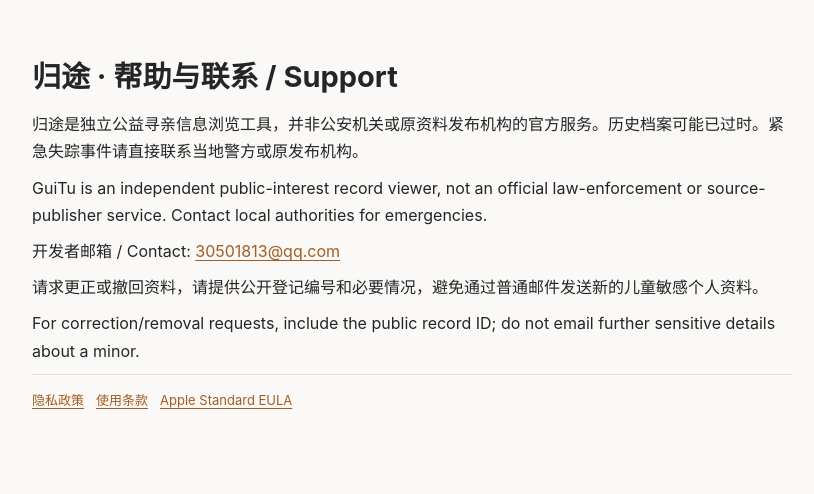
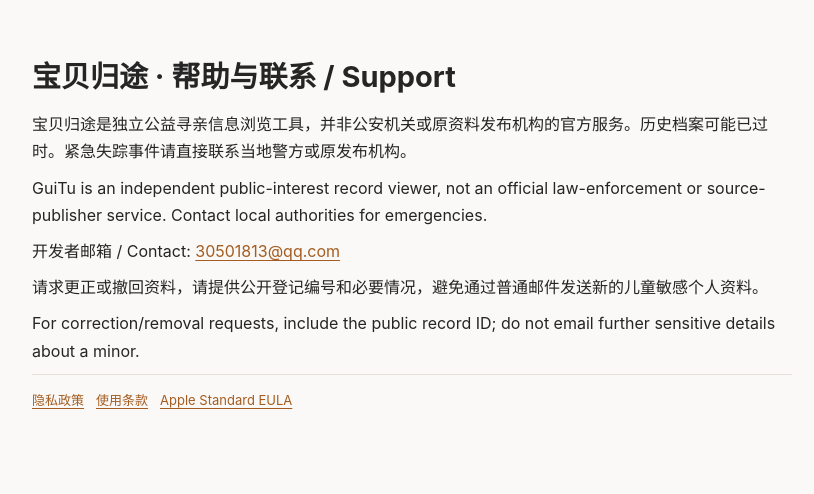
Before and after one commit to yizhe21803/guanyu-legal, a plain HTML site: page guitu/support.html in a window 1280 px wide. Shown: the whole page, without its empty margins (228-1042 px from the left). Drawn offline with Linux system fonts and the light colour scheme.

Commit message:
Update GuiTu public legal app name to 宝贝归途

```diff
--- a/guitu/support.html
+++ b/guitu/support.html
@@ -3,8 +3,8 @@
 main{max-width:760px;margin:0 auto;padding:28px 22px 80px} header{display:flex;justify-content:space-between;align-items:center;gap:15px;border-bottom:1px solid #e7e1db;padding-bottom:12px}
 a{color:#a45c20;text-decoration:underline;text-underline-offset:3px} h1{font-size:29px;margin:24px 0 10px}h2{font-size:18px;margin:26px 0 6px}p{margin:0 0 9px}small,.meta{color:#76716d}
 section{margin-bottom:44px} .intro{color:#4d4742}footer{border-top:1px solid #e7e1db;padding-top:14px;font-size:13px;display:flex;gap:12px;flex-wrap:wrap}
-@media(max-width:480px){main{padding:16px 17px 48px}h1{font-size:24px}}</style><main><h1>归途 · 帮助与联系 / Support</h1>
-<p>归途是独立公益寻亲信息浏览工具，并非公安机关或原资料发布机构的官方服务。历史档案可能已过时。紧急失踪事件请直接联系当地警方或原发布机构。</p>
+@media(max-width:480px){main{padding:16px 17px 48px}h1{font-size:24px}}</style><main><h1>宝贝归途 · 帮助与联系 / Support</h1>
+<p>宝贝归途是独立公益寻亲信息浏览工具，并非公安机关或原资料发布机构的官方服务。历史档案可能已过时。紧急失踪事件请直接联系当地警方或原发布机构。</p>
 <p>GuiTu is an independent public-interest record viewer, not an official law-enforcement or source-publisher service. Contact local authorities for emergencies.</p>
 <p>开发者邮箱 / Contact: <a href="mailto:30501813@qq.com">30501813@qq.com</a></p>
 <p>请求更正或撤回资料，请提供公开登记编号和必要情况，避免通过普通邮件发送新的儿童敏感个人资料。</p>
```
